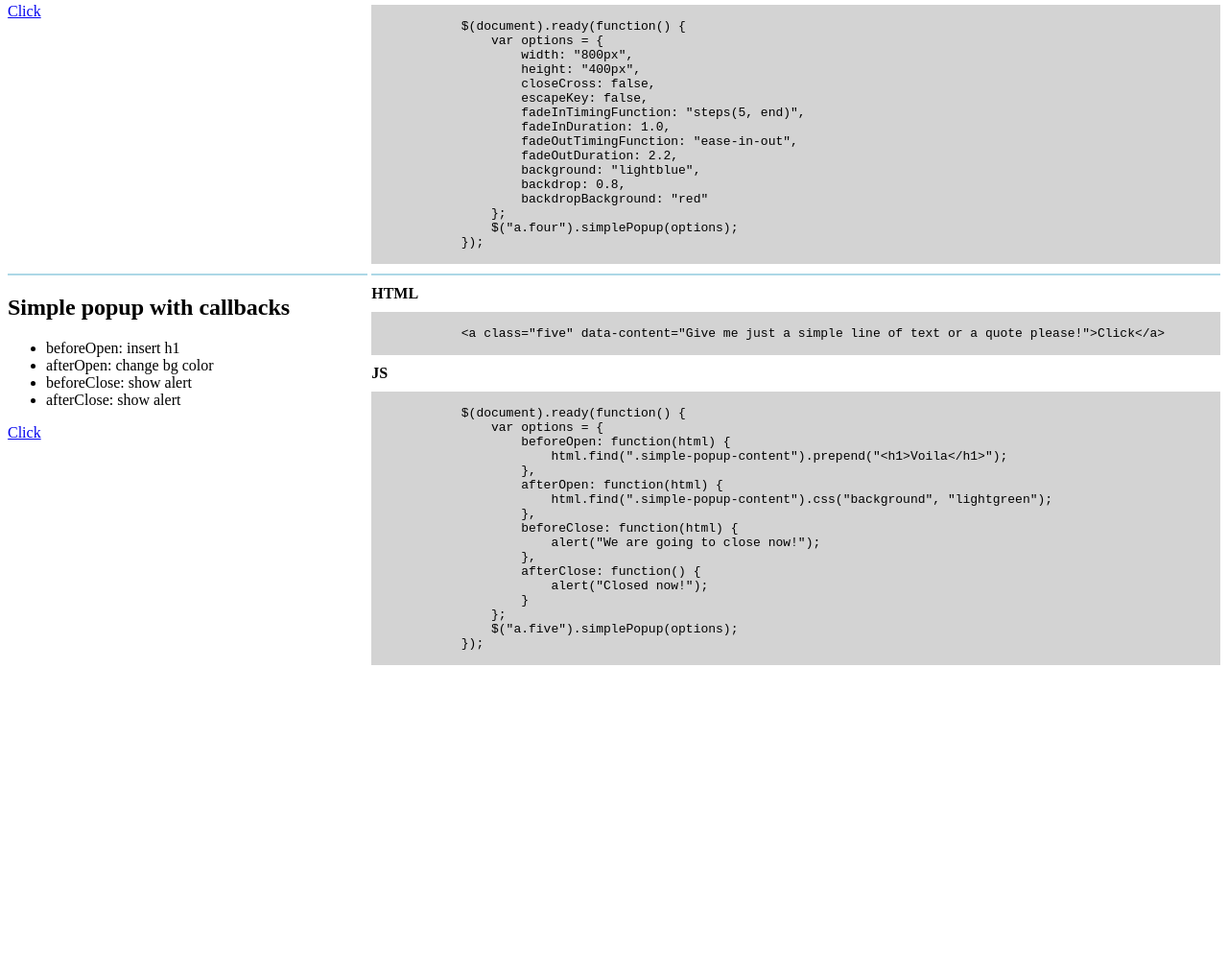
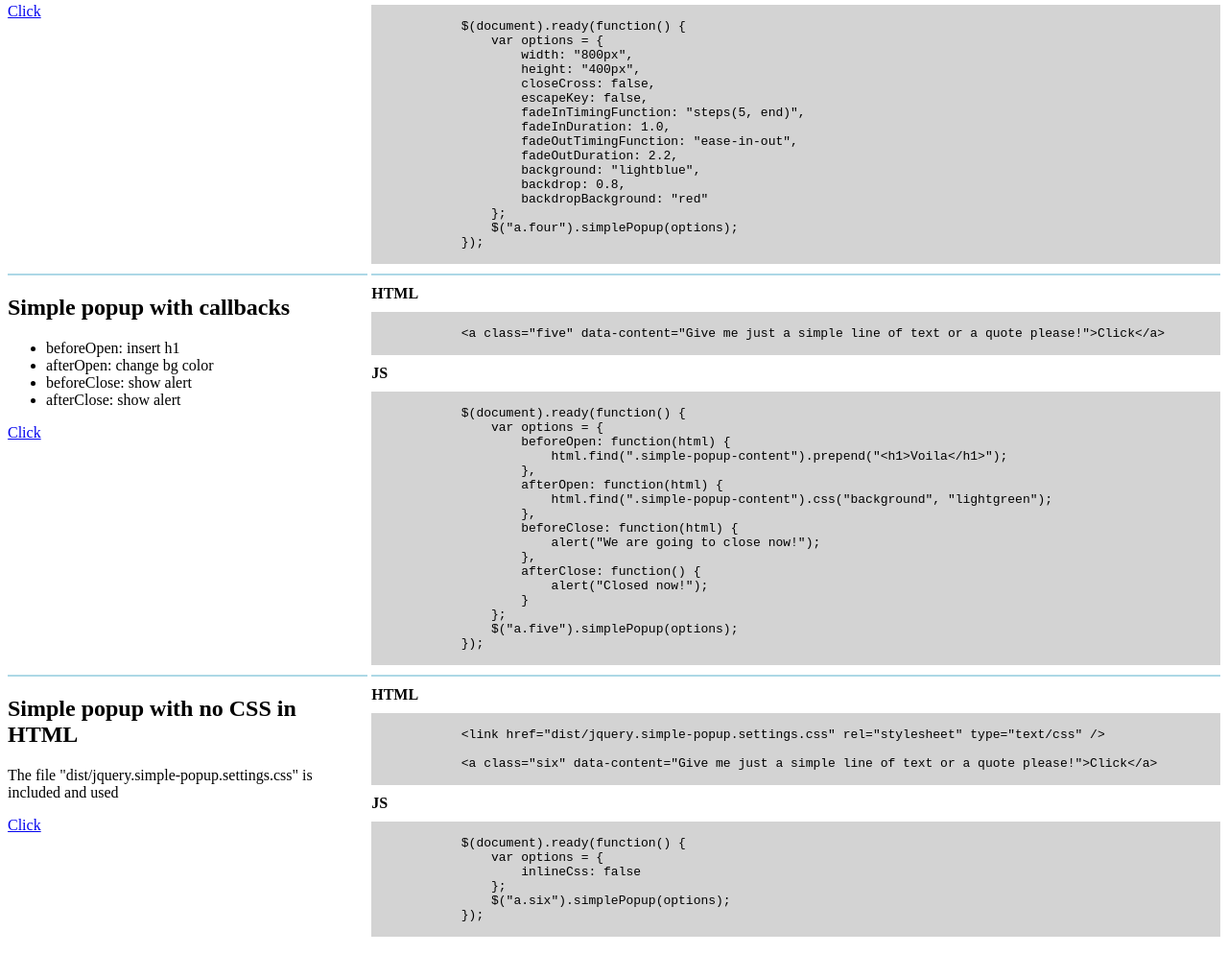
Before and after one commit to dinoqqq/simple-popup, a plain HTML site: page index.html in a window 1280 px wide. Shown: the part 1932-2926 px from the top of the page at 96% size. Before the commit the page ends 2643 px from the top, so only its background shows below. Drawn offline with nearby package versions, Linux system fonts and the light colour scheme.

Commit message:
added example of inlineCSs

```diff
--- a/index.html
+++ b/index.html
@@ -383,4 +383,38 @@
         </script>
     </div>
 
+    <div class="left">
+        <h2>Simple popup with no CSS in HTML</h2>
+        <p>The file "dist/jquery.simple-popup.settings.css" is included and used</p>
+
+        <a class="six" href="#" data-content="Give me just a simple line of text or a quote please!">Click</a>
+    </div>
+
+    <div class="right">
+        <strong>HTML</strong>
+        <code>
+            &lt;link href="dist/jquery.simple-popup.settings.css" rel="stylesheet" type="text/css" />
+
+            &lt;a class="six" data-content="Give me just a simple line of text or a quote please!">Click&lt;/a>
+        </code>
+
+        <strong>JS</strong>
+        <code>
+            $(document).ready(function() {
+                var options = {
+                    inlineCss: false
+                };
+                $("a.six").simplePopup(options);
+            });
+        </code>
+        <script type="text/javascript">
+            $(document).ready(function() {
+                var options = {
+                    inlineCss: false
+                };
+                $("a.six").simplePopup(options);
+            });
+        </script>
+    </div>
+
 </body>
```
